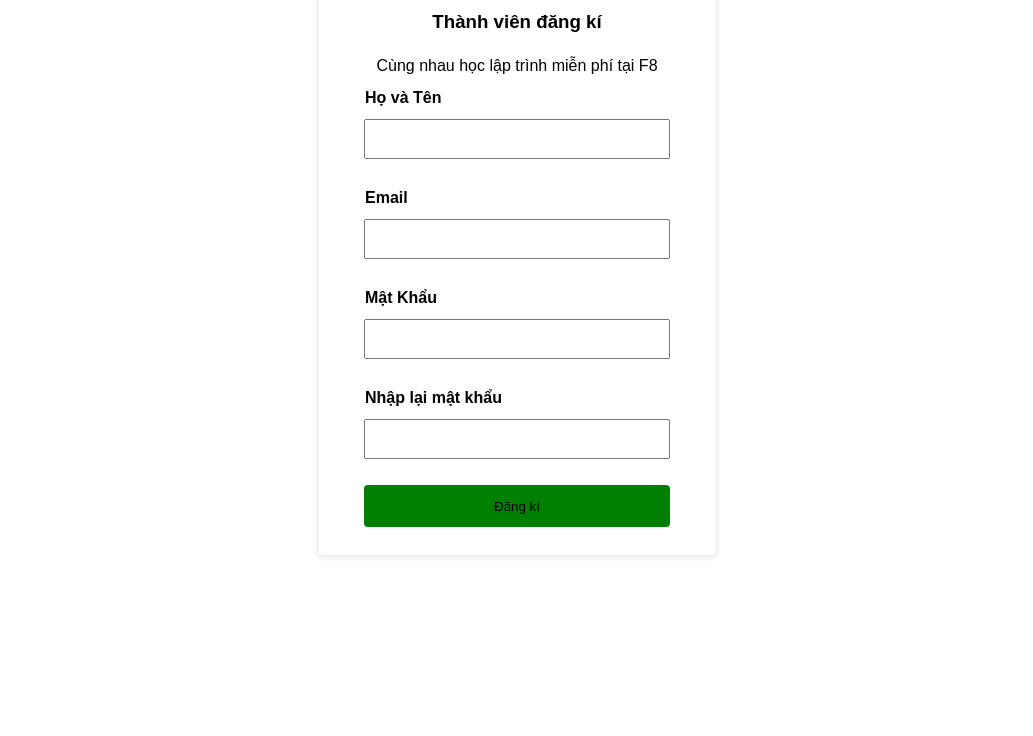
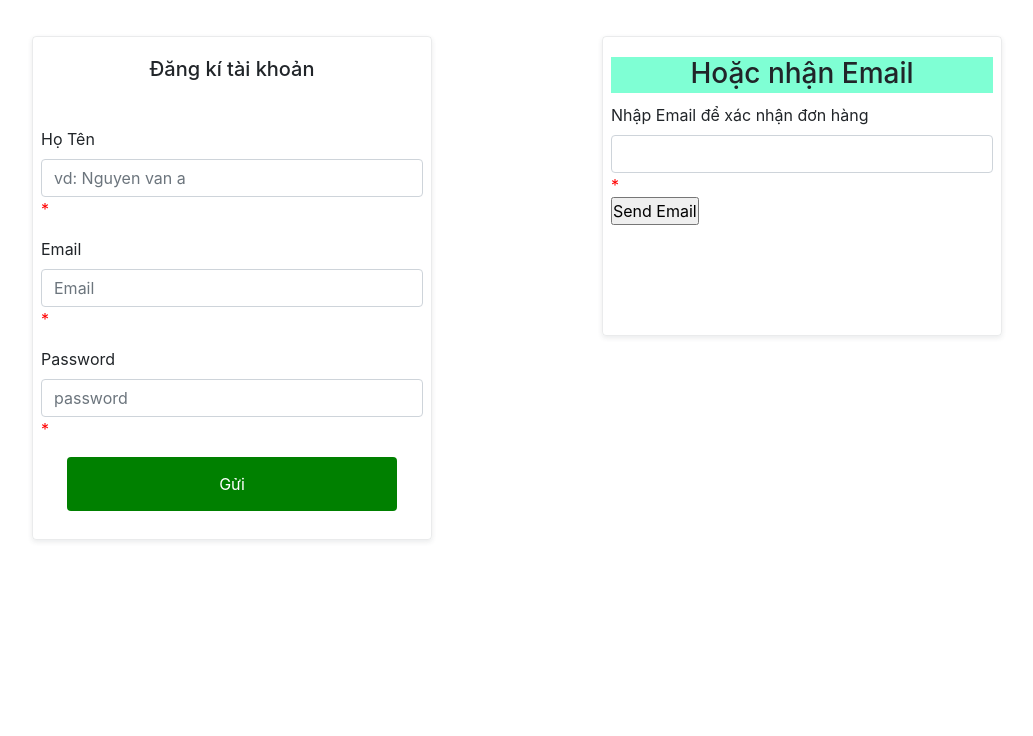
Before and after one commit to LeCongNam/Shopping_card, a plain HTML site: page form/form.html in a window 1280 px wide. Shown: the part 64-800 px from the top of the page, without its empty margins (123-1156 px from the left). Drawn offline with nearby package versions, Linux system fonts and the light colour scheme.

Commit message:
Stable v2

```diff
--- a/form/form.html
+++ b/form/form.html
@@ -1,61 +1,102 @@
-<!DOCTYPE html>
+<!doctype html>
 <html lang="en">
 
 <head>
-    <meta charset="UTF-8">
-    <meta http-equiv="X-UA-Compatible" content="IE=edge">
-    <meta name="viewport" content="width=device-width, initial-scale=1.0">
-    <title>Form</title>
+    <title>Form Đăng kí</title>
+    <!-- Required meta tags -->
+    <meta charset="utf-8">
+    <meta name="viewport" content="width=device-width, initial-scale=1, shrink-to-fit=no">
+
+    <!-- Bootstrap CSS -->
+    <link rel="stylesheet" href="https://stackpath.bootstrapcdn.com/bootstrap/4.3.1/css/bootstrap.min.css"
+        integrity="sha384-ggOyR0iXCbMQv3Xipma34MD+dH/1fQ784/j6cY/iJTQUOhcWr7x9JvoRxT2MZw1T" crossorigin="anonymous">
     <link rel="stylesheet" href="styles.css">
+    <script src="https://smtpjs.com/v3/smtp.js"> </script>
+
+
 </head>
 
 <body>
+    <div class="container">
+        <div class="row">
 
-    <form action="../Shopping-cards.html" method="POST" class="form" id="form-1">
-        <div class="heading-content">
-            <h3 id="heading-form">Thành viên đăng kí</h3>
-            <p id="quote"> Cùng nhau học lập trình miễn phí tại F8</p>
+            <h1 class="heading-content">Trang đăng kí</h1>
+
         </div>
-        <form action="" method="post">
-            <div class="form-group ">
-                <label for="fullname " class="form-label">Họ và Tên</label>
-                <input id="fullname" type="text" name="fullname" class="form-inp">
-                <!-- <span class="form-message"></span> -->
-                <span id="name-error" class="form-message"></span>
+
+    </div>
+    <div class="container">
+
+        <div class="row">
+            <div class="col-lg-6">
+                <form id="form-1" class="form">
+                    <div>
+                        <h5 class="heading-content">Đăng kí tài khoản</h5>
+                    </div>
+                    <div class="form-group ">
+                        <label for="">Họ Tên</label>
+                        <input type="text" name="user-name" id="user-name" class="form-control"
+                            placeholder="vd: Nguyen van a" aria-describedby="helpId">
+                        <span id="name-error" class="error-form">*</span>
+                    </div>
+                    <div class="form-group ">
+                        <label for="inputEmail4">Email</label>
+                        <input type="email" class="form-control" id="email" placeholder="Email">
+                        <span class="error-form" id="email-error">*</span>
+
+                    </div>
+
+                    <div class="form-group">
+                        <label for="">Password</label>
+                        <input type="password" class="form-control" name="password" id="password"
+                            placeholder="password">
+                        <span class="error-form" id="password-error">*</span>
+
+                    </div>
+                    <inp>
+                        <input type="button" id="btn-submit" class="btn btn-primary" onclick="checkValidate()"
+                            value="Gửi">
 
             </div>
-            <div class="form-group">
-                <label for="email" class="form-label">Email</label>
-                <input id="email" type="email" name="email" class="form-inp">
-                <span class="form-message"></span>
+            </form>
+
+            <div class="col-lg-6">
+
+                <form style="height: 300px;" class="form" method="post">
+                    <div>
+                        <h3 id="heading-2" class="heading-content">Hoặc nhận Email</h3>
+                    </div>
+                    <div class="send-mail">
+                        <div class="form-group">
+                            <label for="email">Nhập Email để xác nhận đơn hàng</label>
+                            <input type="email" class="form-control" name="email-confirm" id="email-confirm"
+                                aria-describedby="emailHelpId" placeholder="">
+                            <span class="error-form">*</span><br>
+                            <input type="button" value="Send Email" onclick="sendEmail()" />
+                        </div>
+                    </div>
+                </form>
             </div>
-            <div class="form-group">
-                <label for="password" class="form-label">Mật Khẩu</label>
-                <input id="password" name="password" class="form-inp" type="password" required>
-                <span class="form-message"></span>
-            </div>
-            <div class="form-group">
-                <label for="password" class="form-label">Nhập lại mật khẩu</label>
-                <input id="password-confimation" name="password-confimation" class="form-inp" type="password" required>
-                <span class="form-message"></span>
-            </div>
-            <div>
-                <button type="submit" id="btn-submit">Đăng kí</button>
-            </div>
-        </form>
-    </form>
+        </div>
+    </div>
 
-    <script src="validator.js"></script>
-    <script>
+    </div>
 
-        Validator({
-            form: "#form-1",
-            rules:[
-            Validator.isRequred("#fullname"),
-            Validator.isEmail("#email"),
-            ]
-        });
+
+    <script src="validator.js">
+        // checkValidate()
     </script>
+    <!-- Optional JavaScript -->
+    <!-- jQuery first, then Popper.js, then Bootstrap JS -->
+    <script src="https://code.jquery.com/jquery-3.3.1.slim.min.js"
+        integrity="sha384-q8i/X+965DzO0rT7abK41JStQIAqVgRVzpbzo5smXKp4YfRvH+8abtTE1Pi6jizo"
+        crossorigin="anonymous"></script>
+    <script src="https://cdnjs.cloudflare.com/ajax/libs/popper.js/1.14.7/umd/popper.min.js"
+        integrity="sha384-UO2eT0CpHqdSJQ6hJty5KVphtPhzWj9WO1clHTMGa3JDZwrnQq4sF86dIHNDz0W1"
+        crossorigin="anonymous"></script>
+    <script src="https://stackpath.bootstrapcdn.com/bootstrap/4.3.1/js/bootstrap.min.js"
+        integrity="sha384-JjSmVgyd0p3pXB1rRibZUAYoIIy6OrQ6VrjIEaFf/nJGzIxFDsf4x0xIM+B07jRM"
+        crossorigin="anonymous"></script>
 </body>
 
 </html>
--- a/form/styles.css
+++ b/form/styles.css
@@ -39,18 +39,33 @@ html{
     margin:0 auto ;
 }
 
+
+#form-1{
+    height: auto;
+}
+
 .validate-error{
     border: 1px solid red;
 
+ }
+
+#heading-2{
+    width: 100%;
+    height: 36px;
+    background-color: aquamarine;
 }
 
-
+.error-form{
+    color: red;
+}
 
 .heading-content{
     width: 100%;
     display: block;
     height: 60px;
     margin-bottom: 10px;
+    text-align: center;
+
 }
 
 #quote{
@@ -65,7 +80,10 @@ html{
     line-height: 30px;
     /* padding: 10px; */
     margin: 20px 0;
+    /* height: auto; */
 }
+
+
 
 #btn-submit{
     display: block;
@@ -85,12 +103,3 @@ html{
     padding: 6px 0;
     color: #fa2e2e;
 }
-
-
-input:-webkit-autofill,
-input:-webkit-autofill:hover,
-input:-webkit-autofill:focus,
-input:-webkit-autofill:active
-{
- -webkit-box-shadow: 0 0 0 30px white inset !important;
-}
--- a/form/validator.js
+++ b/form/validator.js
@@ -1,38 +1,80 @@
-function Validator(options) {
-    var formElement = document.querySelector(options.form);
+function checkValidate() {
+    var inputValue = document.getElementsByTagName("input");
+
+    var hoTen = inputValue[0].value;
+    var email = inputValue[1].value;
+    var passWord = inputValue[2].value;
 
 
-    if (formElement) {
-       options.rules.forEach(function(rule) {
-           var inputElement= formElement.querySelector(rule.selector);
-           if (inputElement) {
-            inputElement.onblur= function() {
 
-            }
-           }
-       });
+
+
+    if (hoTen.length == 0) {
+        document.getElementById("name-error").innerHTML = "Vui lòng điền trường này";
+
+    } else if (hoTen.length > 0) {
+        document.getElementById("name-error").innerHTML = "*";
+        if (hoTen.length <10){
+        document.getElementById("name-error").innerHTML = "Tên quá ngắn";
+
         }
     }
 
 
 
-// định nghĩa Rules
-Validator.isRequred = function (selector) {
-    return {
-        selector: selector,
-        test: function () {
-console.log(123);
-        }
+    if (email.length == 0) {
+        var emailErr = document.getElementById("email-error")
+        emailErr.innerHTML = "Vui lòng điền email";
+
+    } else if (email.length > 0) {
+        document.getElementById("email-error").innerHTML = "*";
+        var resultEmail = validateEmail(email);
+        if (resultEmail == true) {
+            document.getElementById("email-error").innerHTML = "*";
+
+        } else {
+            document.getElementById("email-error").innerHTML = "Email không hợp lệ";
+
         }
     }
 
 
+    if (passWord.length == 0) {
+        document.getElementById("password-error").innerHTML = "Vui lòng điền Password";
+    } else if (passWord.length > 0) {
 
-Validator.isEmail = function (selector) {
-    return {
-        selector: selector,
-        test: function () {
+
+        var passWordCheck = checkPwd(passWord);
+        if (passWordCheck == "Good") {
+            document.getElementById("password-error").style.color = "green";
+            document.getElementById("password-error").innerHTML = "Good";
+        }else if (passWordCheck != "Good"){
+            document.getElementById("password-error").innerHTML = `${passWordCheck}`;
 
         }
     }
+
 }
+
+
+// regular validate Email: return true or false
+function validateEmail(email) {
+    const re = /^(([^<>()[\]\\.,;:\s@"]+(\.[^<>()[\]\\.,;:\s@"]+)*)|(".+"))@((\[[0-9]{1,3}\.[0-9]{1,3}\.[0-9]{1,3}\.[0-9]{1,3}\])|(([a-zA-Z\-0-9]+\.)+[a-zA-Z]{2,}))$/;
+    return re.test(String(email).toLowerCase());
+}
+
+
+function checkPwd(str) {
+    if (str.length < 8) {
+        return ("Tối thiểu 8 kí tự");
+    } else if (str.length > 50) {
+        return ("Quá dài!");
+    } else if (str.search(/\d/) == -1) {
+        return ("Phải có số");
+    } else if (str.search(/[a-zA-Z]/) == -1) {
+        return ("Phải có chữ kết hợp");
+    } else if (str.search(/[^a-zA-Z0-9\!\@\#\$\%\^\&\*\(\)\_\+]/) != -1) {
+        return ("Mật khẩu yếu thêm kí tự đặc biệt và bắt đầu bằng chữ In Hoa");
+    }
+    return ("Good");
+};
```
Also changed, not shown: Styles/style2.css (+20 -0 lines), script/shopping.js (+9 -5 lines), index.html (line endings or trailing spaces). Lines whose indentation alone changed are shown as unchanged.
